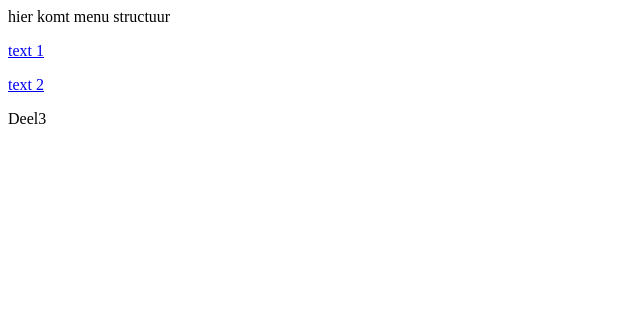
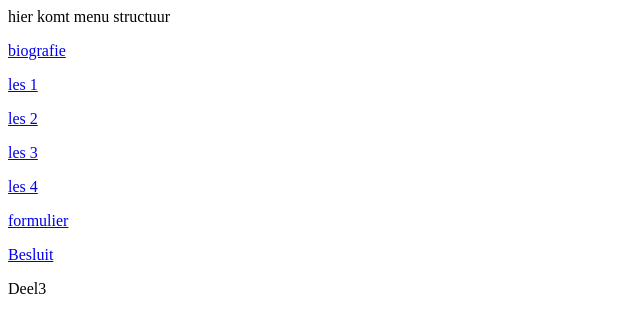
Before and after one commit to SquidsaurusGames/websitepoject_TorbenTrybou_ThomasMatton, a plain HTML site: page menu.htm in a window 1280 px wide. Shown: the whole page, without its empty margins (0-640 px from the left). Drawn offline with Linux system fonts and the light colour scheme.

Commit message:
menu.htm

```diff
--- a/menu.htm
+++ b/menu.htm
@@ -7,8 +7,13 @@
 <body>
 hier komt menu structuur
 
-<p><a href="tekst1.htm" target="rechts">text 1</a></p>
-<p><a href="tekst1.htm" target="rechts">text 2</a></p>
+<p><a href="biografie.htm" target="rechts">biografie</a></p>
+<p><a href="index.htm" target="rechts">les 1</a></p>
+<p><a href="les 2.htm" target="rechts">les 2</a></p>
+<p><a href="les 3.htm" target="rechts">les 3</a></p>
+<p><a href="tekst2.htm" target="rechts">les 4</a></p>
+<p><a href="http://localhost/kul-gent-ict/woensdag0305/Formulier/formulier1_post.htm.htm" target="rechts">formulier</a></p>
+<p><a href="tekst2.htm" target="rechts">Besluit</a></p>
 
 
 <p>Deel3</p>
```
